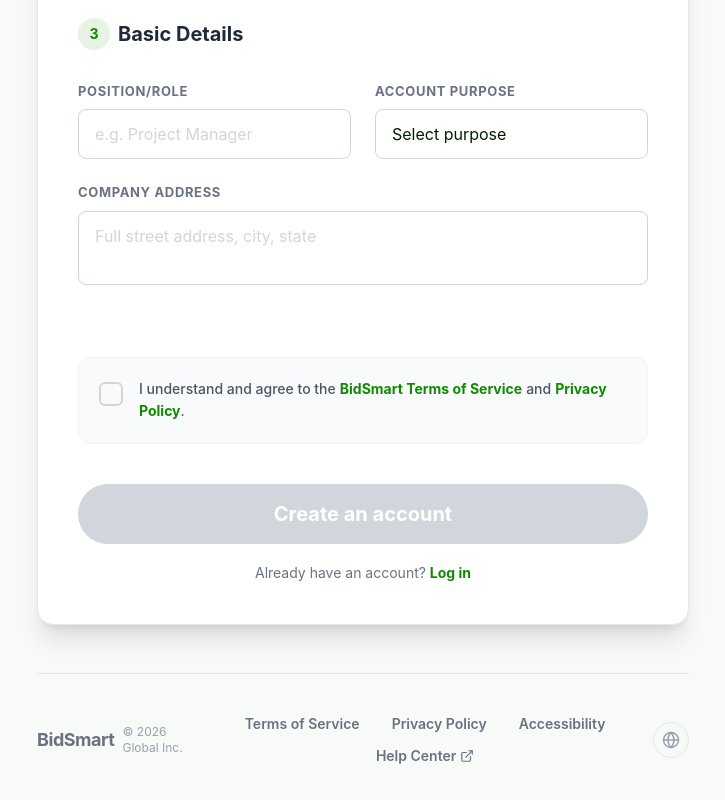
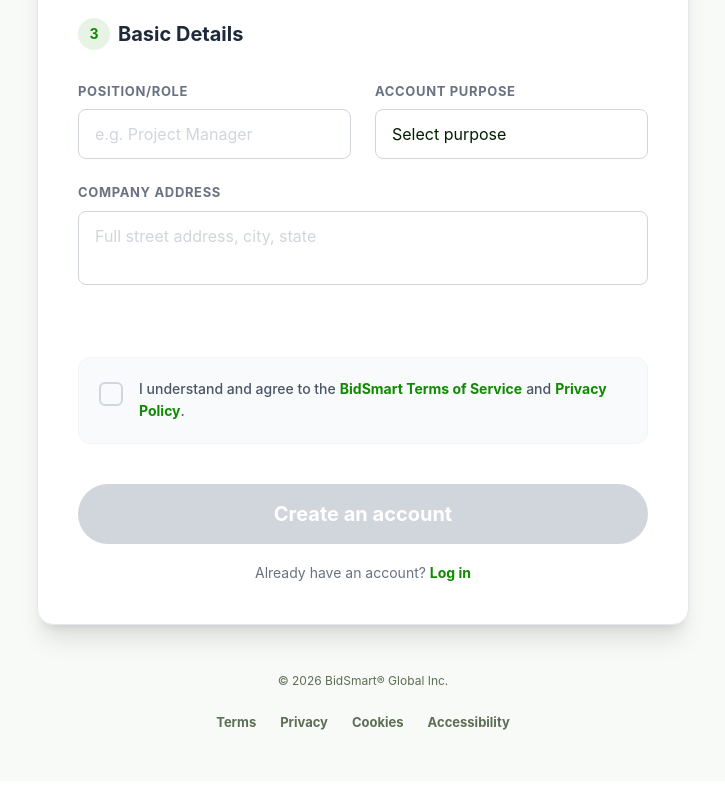
Before and after one commit to faris-dm/Reverse-Action-System, a React (Vite) app in the folder Client/: page /buyerform in a window 1280 px wide. Shown: the part 1030-1830 px from the top of the page, without its empty margins (277-1002 px from the left). Built offline with nearby package versions, Linux system fonts and the light colour scheme.

Commit message:
added a connection link in the btns  also updated the ui of the logo

```diff
--- a/Client/src/components/Registor/buyerRegistor.jsx
+++ b/Client/src/components/Registor/buyerRegistor.jsx
@@ -1,4 +1,5 @@
 import React, { useState } from "react";
+import { Link } from "react-router-dom";
 import {
   ChevronLeft,
   Eye,
@@ -84,7 +85,10 @@ const BuyerRegistor = () => {
 
       <div className="relative z-10 max-w-[700px] mx-auto py-12 px-6">
         {/* Back Button */}
-        <button className="group flex items-center text-sm font-bold text-gray-500 hover:text-[#108a00] mb-8 transition-colors">
+        <button
+          onClick={() => window.history.back()}
+          className="group flex items-center text-sm font-bold text-gray-500 hover:text-[#108a00] mb-8 transition-colors"
+        >
           <ChevronLeft className="w-4 h-4 mr-1 group-hover:-translate-x-1 transition-transform" />{" "}
           Back
         </button>
@@ -362,12 +366,14 @@ const BuyerRegistor = () => {
                   <span className="text-sm text-gray-500">
                     Already have an account?{" "}
                   </span>
+                  <Link to="/login">
                     <button
                       type="button"
                       className="text-sm text-[#108a00] font-bold hover:underline"
                     >
                       Log in
                     </button>
+                  </Link>
                 </div>
               </div>
             </section>
@@ -375,47 +381,15 @@ const BuyerRegistor = () => {
         </div>
 
         {/* Enhanced Footer */}
-        <footer className="relative z-10 border-t border-gray-200 pt-10 pb-16">
-          <div className="flex flex-col md:flex-row justify-between items-center gap-6">
-            <div className="flex items-center gap-2 text-gray-400">
-              <span className="text-lg font-bold text-gray-500 tracking-tight">
-                BidSmart
+        <footer className="mt-12 text-center text-[#5e6d55] px-4 space-y-6">
+          <p className="text-xs">© 2026 BidSmart® Global Inc.</p>
+          <div className="flex flex-wrap justify-center gap-x-6 gap-y-3 font-bold text-[13px]">
+            <span className="hover:text-[#14a800] cursor-pointer">Terms</span>
+            <span className="hover:text-[#14a800] cursor-pointer">Privacy</span>
+            <span className="hover:text-[#14a800] cursor-pointer">Cookies</span>
+            <span className="hover:text-[#14a800] cursor-pointer">
+              Accessibility
             </span>
-              <span className="text-xs">© 2026 Global Inc.</span>
-            </div>
-
-            <div className="flex flex-wrap justify-center gap-x-8 gap-y-3">
-              <a
-                href="#"
-                className="text-sm font-semibold text-gray-500 hover:text-[#108a00] transition-colors"
-              >
-                Terms of Service
-              </a>
-              <a
-                href="#"
-                className="text-sm font-semibold text-gray-500 hover:text-[#108a00] transition-colors"
-              >
-                Privacy Policy
-              </a>
-              <a
-                href="#"
-                className="text-sm font-semibold text-gray-500 hover:text-[#108a00] transition-colors"
-              >
-                Accessibility
-              </a>
-              <a
-                href="#"
-                className="text-sm font-semibold text-gray-500 hover:text-[#108a00] transition-colors flex items-center gap-1"
-              >
-                Help Center <ExternalLink size={14} />
-              </a>
-            </div>
-
-            <div className="flex items-center gap-4">
-              <button className="p-2 rounded-full border border-gray-200 text-gray-400 hover:bg-[#108a00] hover:text-white transition-all">
-                <Globe size={18} />
-              </button>
-            </div>
           </div>
         </footer>
       </div>
```
Lines whose indentation alone changed are shown as unchanged.
